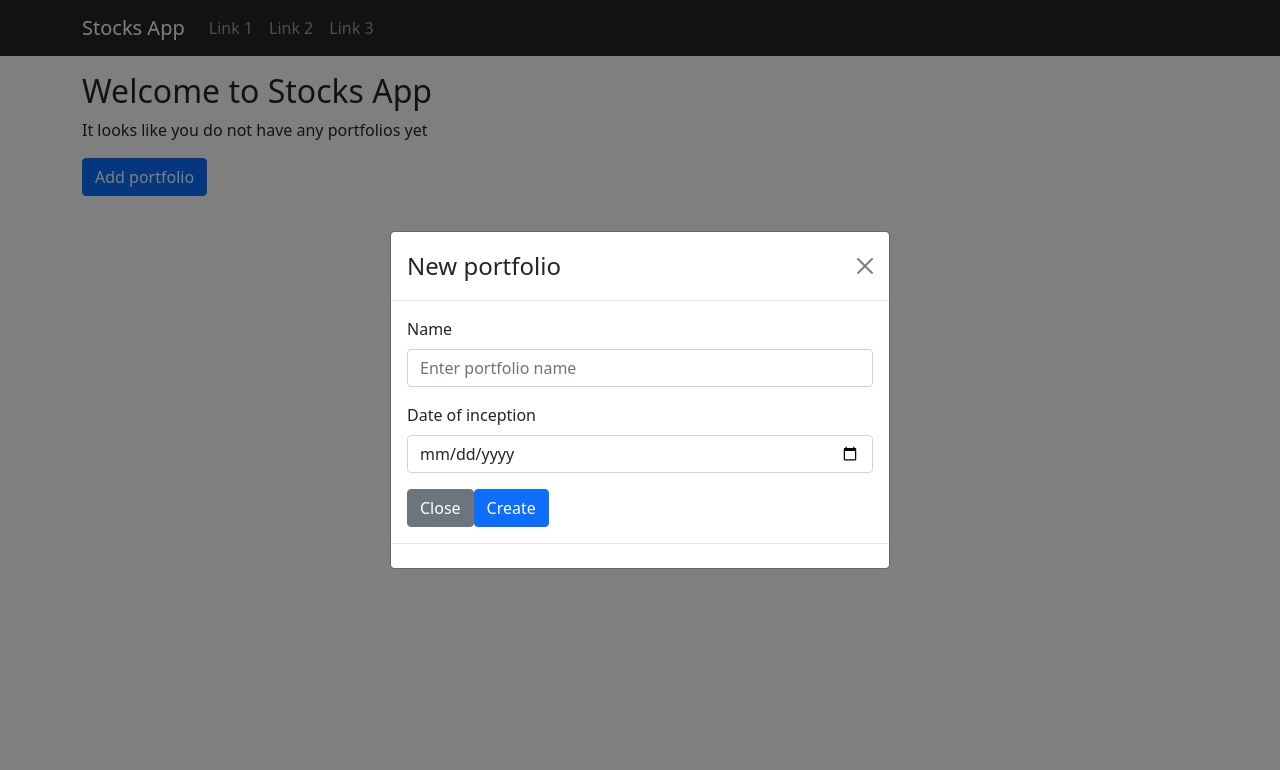
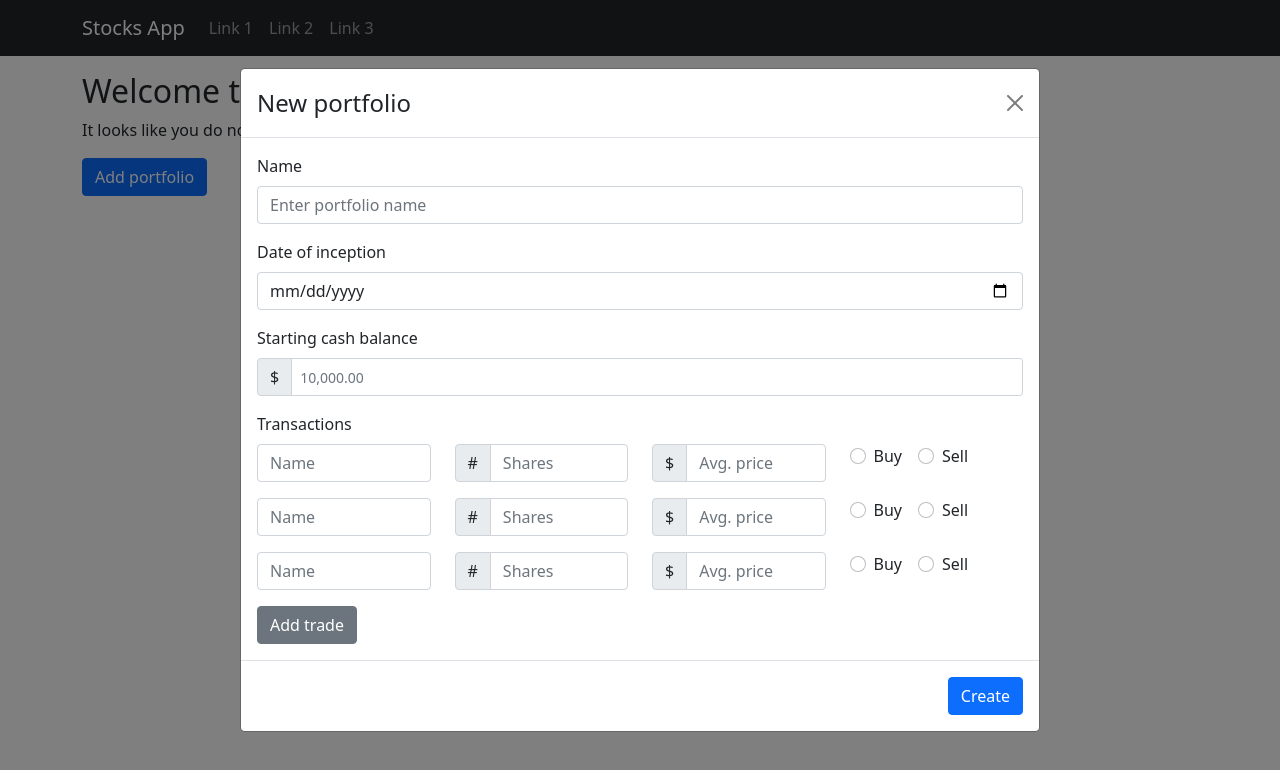
Before and after one commit to adamklingbaum/stock-overflow, a React (Create React App) app: page / in a window 1280 px wide. Both pictures are taken after a click on the button "Add portfolio". Shown: the top 770 px of the page. Built offline with nearby package versions, Linux system fonts and the light colour scheme.

Commit message:
begin implementing new portfolio form

```diff
--- a/src/AddPortfolio.js
+++ b/src/AddPortfolio.js
@@ -1,9 +1,10 @@
-import { Button, Modal, Form } from 'react-bootstrap';
+import { Button, Modal, Form, InputGroup, Row, Col } from 'react-bootstrap';
 import { useState } from 'react';
 import { useNavigate } from 'react-router-dom';
 
 export default function AddPortfolio() {
   const [show, setShow] = useState(false);
+  const [tradeFields, setTradeFields] = useState(3);
 
   const handleClose = () => setShow(false);
   const handleShow = () => setShow(true);
@@ -11,8 +12,9 @@ export default function AddPortfolio() {
   const navigate = useNavigate();
 
   const [formData, setFormData] = useState({
-    name: '',
-    date: '',
+    name: null,
+    date: null,
+    cash: null,
   });
 
   const handleChange = (event) => {
@@ -28,24 +30,30 @@ export default function AddPortfolio() {
     navigate(`/portfolio/${portfolioId}/overview`);
   };
 
+  const addTradeField = () => {
+    const newTradeFields = tradeFields + 1;
+    setTradeFields(newTradeFields);
+  };
+
   return (
     <>
       <Button variant="primary" onClick={handleShow}>
         Add portfolio
       </Button>
 
+      <Form onSubmit={handleSubmit}>
         <Modal
           show={show}
           onHide={handleClose}
           backdrop="static"
           keyboard={false}
           centered
+          size="lg"
         >
           <Modal.Header closeButton>
             <Modal.Title>{formData.name || 'New portfolio'}</Modal.Title>
           </Modal.Header>
           <Modal.Body>
-          <Form onSubmit={handleSubmit}>
             <Form.Group className="mb-3" controlId="addPortfolio.name">
               <Form.Label>Name</Form.Label>
               <Form.Control
@@ -65,16 +73,62 @@ export default function AddPortfolio() {
                 onChange={handleChange}
               />
             </Form.Group>
-            <Button variant="secondary" onClick={handleClose}>
-              Close
+            <Form.Label htmlFor="addPortfolio.cash">
+              Starting cash balance
+            </Form.Label>
+            <InputGroup className="mb-3">
+              <InputGroup.Text>$</InputGroup.Text>
+              <Form.Control
+                type="number"
+                id="addPortfolio.cash"
+                name="cash"
+                min="0.01"
+                step="0.01"
+                size="sm"
+                value={formData.price}
+                onChange={handleChange}
+                placeholder="10,000.00"
+              />
+            </InputGroup>
+            <Form.Label>Transactions</Form.Label>
+            {[...Array(tradeFields).keys()].map((field) => (
+              <Row>
+                <Col>
+                  <Form.Group className="mb-3">
+                    <Form.Control placeholder="Name" />
+                  </Form.Group>
+                </Col>
+                <Col>
+                  <InputGroup className="mb-3">
+                    <InputGroup.Text>#</InputGroup.Text>
+                    <Form.Control placeholder="Shares" />
+                  </InputGroup>
+                </Col>
+                <Col>
+                  <InputGroup classname="mb-3">
+                    <InputGroup.Text>$</InputGroup.Text>
+                    <Form.Control type="number" placeholder="Avg. price" />
+                  </InputGroup>
+                </Col>
+                <Col>
+                  <Form.Group className="mb-3">
+                    <Form.Check inline type="radio" value="buy" label="Buy" />
+                    <Form.Check inline type="radio" value="sell" label="Sell" />
+                  </Form.Group>
+                </Col>
+              </Row>
+            ))}
+            <Button type="button" variant="secondary" onClick={addTradeField}>
+              Add trade
             </Button>
+          </Modal.Body>
+          <Modal.Footer>
             <Button variant="primary" type="submit">
               Create
             </Button>
+          </Modal.Footer>
+        </Modal>
       </Form>
-        </Modal.Body>
-        <Modal.Footer></Modal.Footer>
-      </Modal>
     </>
   );
 }
--- a/src/Header.js
+++ b/src/Header.js
@@ -4,7 +4,7 @@ export default function Header() {
   return (
     <Navbar bg="dark" variant="dark">
       <Container>
-        <Navbar.Brand>Stocks App</Navbar.Brand>
+        <Navbar.Brand href="/">Stocks App</Navbar.Brand>
         <Nav className="me-auto">
           <Nav.Link>Link 1</Nav.Link>
           <Nav.Link>Link 2</Nav.Link>
```
Lines whose indentation alone changed are shown as unchanged.
